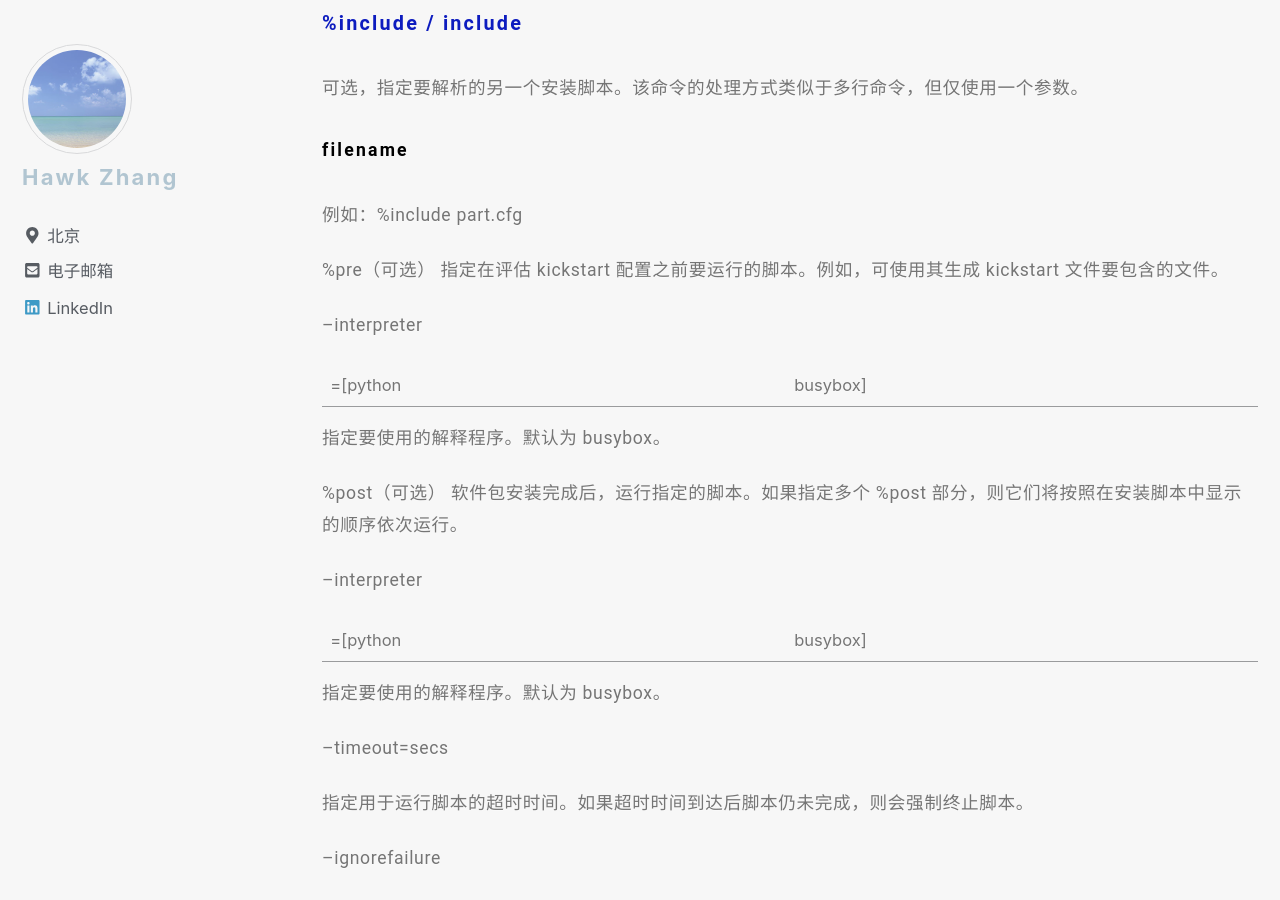
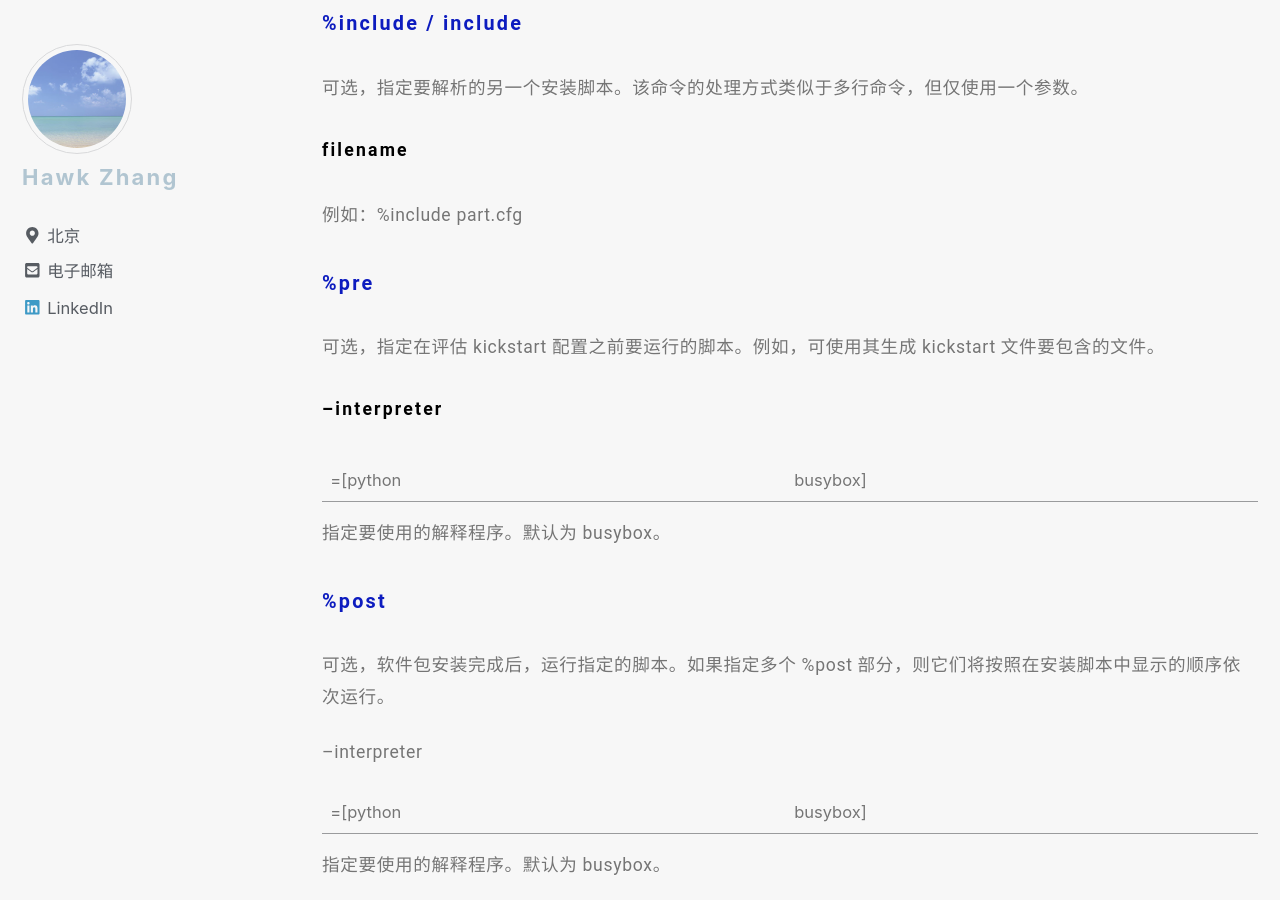
Before and after one commit to narru888/linotes_note, a Jekyll site: the page built from _posts/virtualizaion/2018-04-01-vsphere.setup.md, in a window 1280 px wide and 900 px high, scrolled down 28806 px. Built offline with Jekyll 4.4.1, drawn with Linux system fonts in a browser that asks for light colours; nearby versions of some CDN libraries; a script that is not in the unit is left out.

Commit message:
update on 2018-11-28 17:27:01 CST

```diff
--- a/_posts/virtualizaion/2018-04-01-vsphere.setup.md
+++ b/_posts/virtualizaion/2018-04-01-vsphere.setup.md
@@ -963,17 +963,23 @@ disk-type1,
 
 例如：%include part.cfg
 
-%pre（可选）
-指定在评估 kickstart 配置之前要运行的脚本。例如，可使用其生成 kickstart 文件要包含的文件。
 
---interpreter
+
+##### %pre
+
+可选，指定在评估 kickstart 配置之前要运行的脚本。例如，可使用其生成 kickstart 文件要包含的文件。
+
+###### --interpreter
 
 =[python|busybox]
 
 指定要使用的解释程序。默认为 busybox。
 
-%post（可选）
-软件包安装完成后，运行指定的脚本。如果指定多个 %post 部分，则它们将按照在安装脚本中显示的顺序依次运行。
+
+
+##### %post
+
+可选，软件包安装完成后，运行指定的脚本。如果指定多个 %post 部分，则它们将按照在安装脚本中显示的顺序依次运行。
 
 --interpreter
 
```
